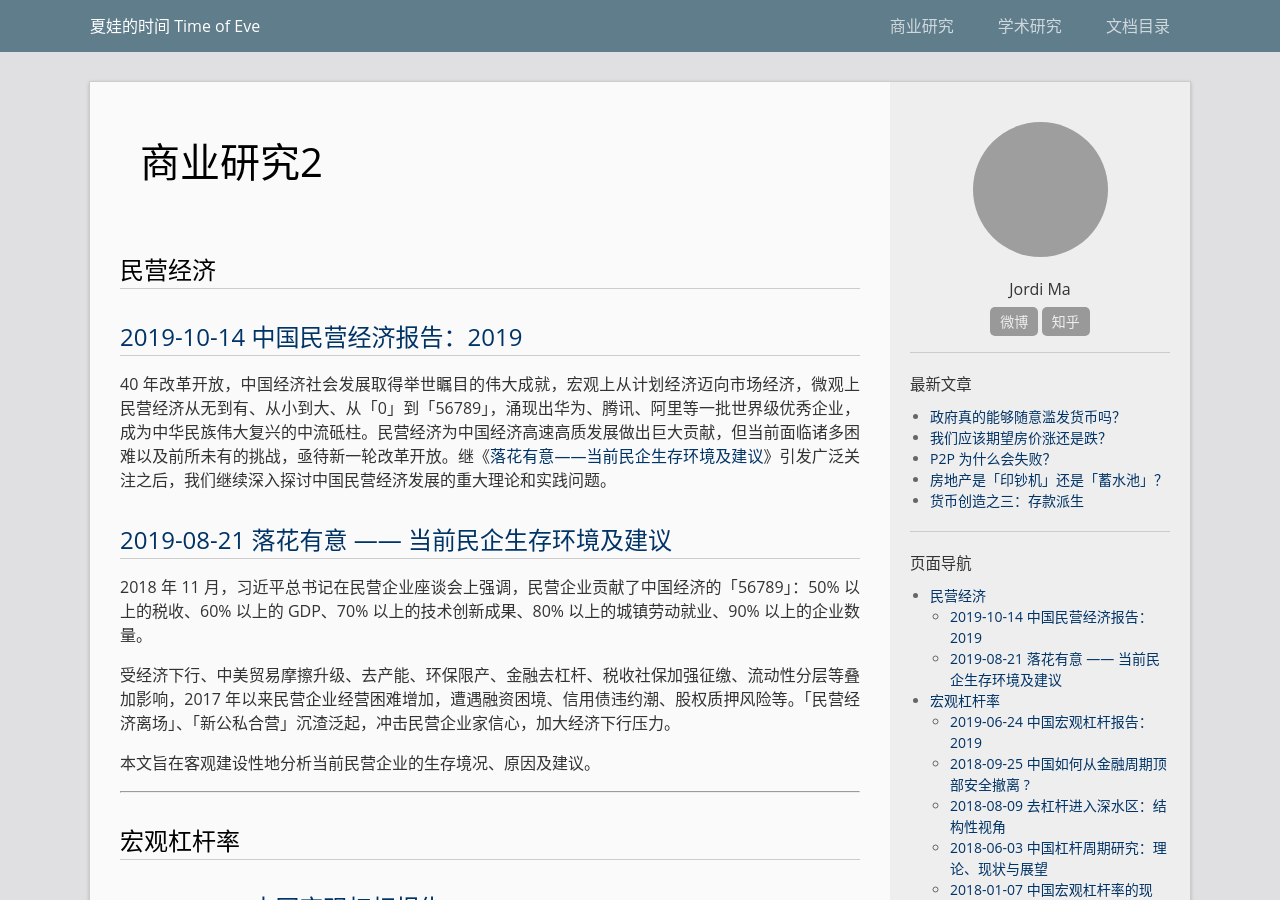
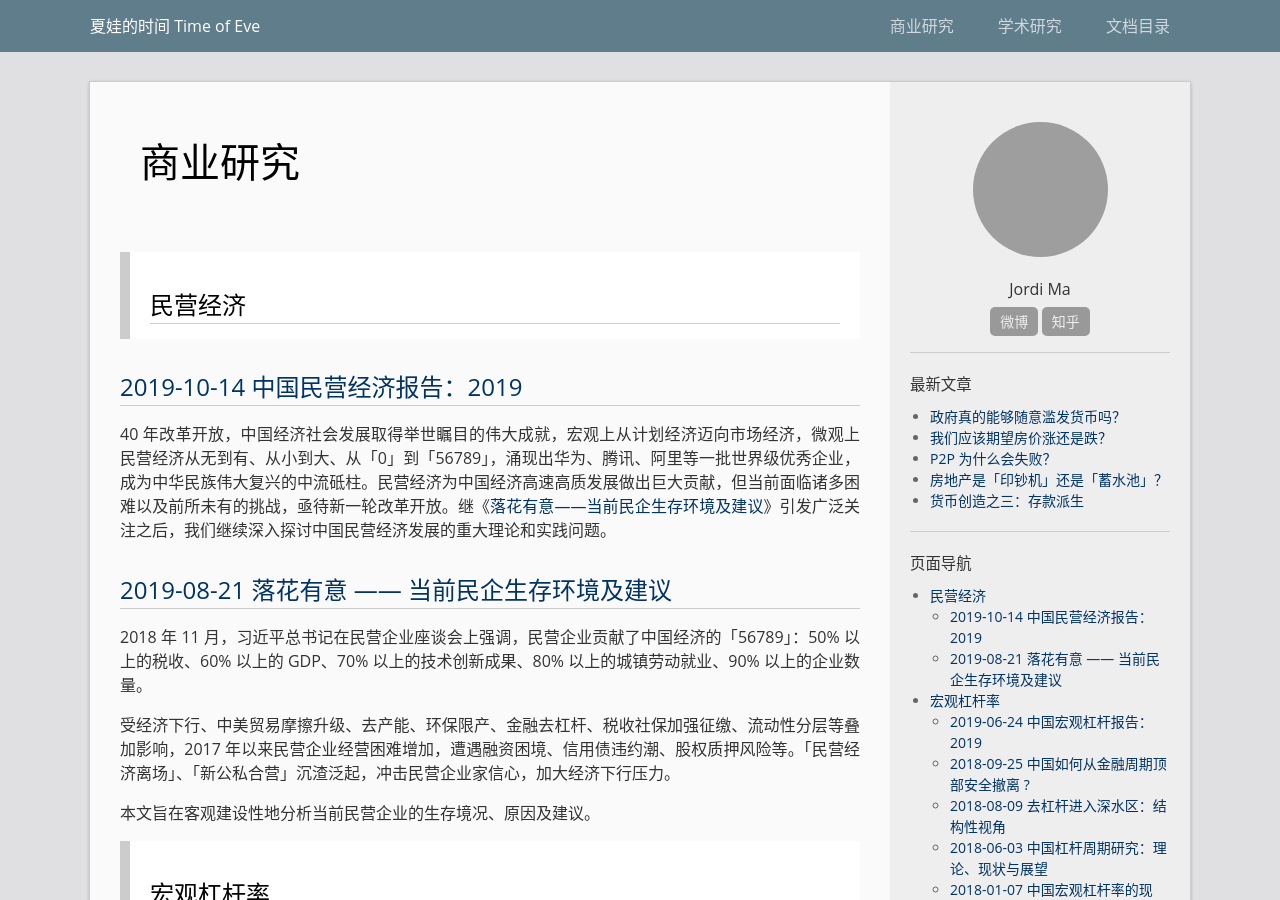
Before and after one commit to majiajin/majiajin.github.io, a Jekyll site: the page built from business2.md, in a window 1280 px wide and 900 px high. Built offline with Jekyll 4.4.1, drawn with Linux system fonts in a browser that asks for light colours; grey boxes are pictures that could not be loaded.

Commit message:
Update business2.md

```diff
--- a/business2.md
+++ b/business2.md
@@ -1,10 +1,10 @@
 ---
 layout: page
-title: 商业研究2
+title: 商业研究
 permalink: /business2/
 ---
 
-# 民营经济
+> # 民营经济
 
 ## [2019-10-14 中国民营经济报告：2019](https://mp.weixin.qq.com/s/CltxJXlwUxxM4lqAbNqsVw)
 
@@ -18,9 +18,8 @@ permalink: /business2/
 
 本文旨在客观建设性地分析当前民营企业的生存境况、原因及建议。
 
----
 
-# 宏观杠杆率
+> # 宏观杠杆率
 
 ## [2019-06-24 中国宏观杠杆报告：2019](https://mp.weixin.qq.com/s/Xqp_RAz3NR-1LHaAN9aoVA)
 
@@ -56,9 +55,8 @@ permalink: /business2/
 
 防范化解重大风险是三大攻坚战之首。本文旨在分析中国宏观杠杆率的总量、结构、现状、成因、趋势、化解及影响。
 
----
 
-# 宏观政策
+> # 宏观政策
 
 ## [2019-12-06 该出手了，财政优于货币：2020 年政策建议](https://mp.weixin.qq.com/s/xowEB6CgCx7Ys9l_2qyYWQ)
 
@@ -70,9 +68,8 @@ permalink: /business2/
 
 宏观政策既要防止对冲不及时、力度不够，也要防止力度过大、重走老路。当前及下阶段宏观政策应：1）财政政策要更加积极，提高赤字率，支持大规模减税和基建补短板；2）货币金融政策要结构性宽松，降准降息，将资金导向实体经济，解决小微企业和民企融资难融资贵问题。3）政策执行上要减少「一刀切」和「运动式」，体现结构性。
 
----
 
-# 诺贝尔经济学奖解读
+> # 诺贝尔经济学奖解读
 
 ## [2019-11-04 历届诺贝尔经济学奖思想全景](https://mp.weixin.qq.com/s/igAM8JYyDVDZJW0cdZ3F1Q)
 
@@ -86,9 +83,8 @@ permalink: /business2/
 
 2018 年诺贝尔经济学奖授予耶鲁大学的诺德豪斯（William D. Nordhaus）和世界银行前首席经济学家罗默（Paul M. Romer），以表彰其在创新、气候和经济增长研究中的贡献。此次获奖的两个主题共同指向经济的长期可持续发展。当前中国经济已从高速增长转入高质量发展阶段，从依赖要素转向依靠科技创新与人力资本建设；资源环境对经济发展的约束增强，「污染防治」提高到三大攻坚战的位置，经济不再片面追求 GDP 规模，注重环境保护和经济的可持续发展。本文梳理两位诺奖得主的主要经济思想和理论贡献，同时提出对中国经济的启示与建议。
 
----
 
-# 经济数据点评
+> # 经济数据点评
 
 ## [2019-12-11 不能为了一头猪牺牲整个国民经济 —— 点评 11 月物价数据](https://mp.weixin.qq.com/s/gcOIXsSVP8SnuELXXLbrZQ)
 
```
